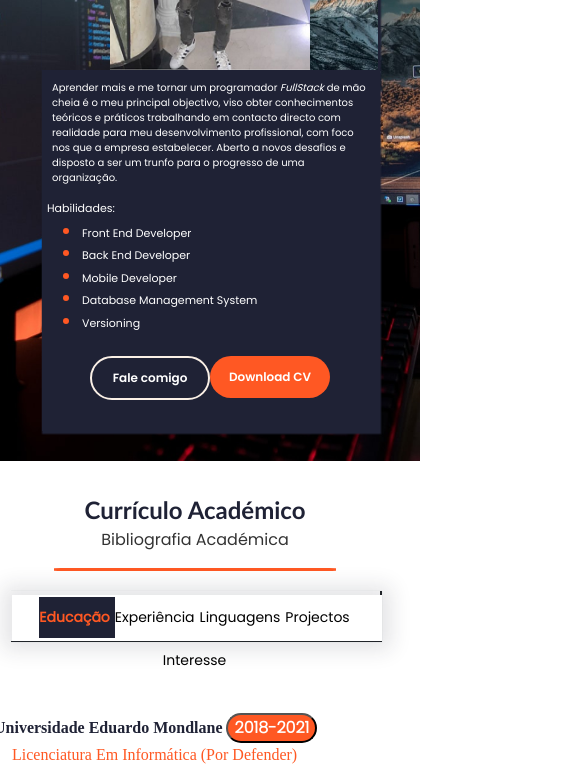
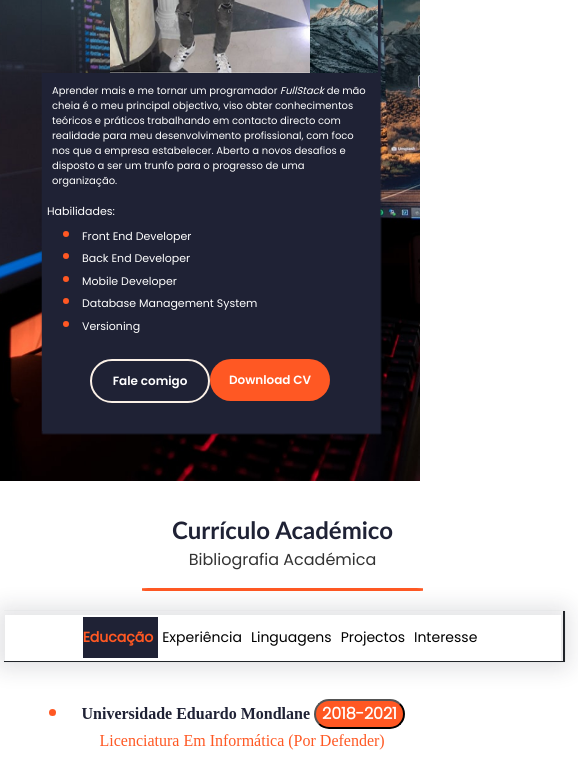
Before and after one commit to ArsenioLanga/Portfolio_Oficial, a React (Create React App) app: page / in a window 390 px wide. Shown: the part 1156-1934 px from the top of the page, 578 px wide, since content can reach past the window. Built offline with nearby package versions, Linux system fonts and the light colour scheme; a web font is replaced by a local one.

Commit message:
Acertos finais no front end

```diff
--- a/src/PortfolioContainer/About/About.css
+++ b/src/PortfolioContainer/About/About.css
@@ -10,6 +10,7 @@
     background-repeat: no-repeat;
     background-size: cover;
     box-sizing: border-box;
+    padding-bottom: 10px;
 }
 
 .about-header{
@@ -51,7 +52,7 @@
     align-items: center;
     width: 745px;
     min-width: none;
-    height: 480px;
+    height: 470px;
     box-shadow: 1.5px 1.5px 1.5px 1.5px #1F2235;
     transition: 1s ease-out;
     opacity: 1;
@@ -61,7 +62,7 @@
 
 .about-content .about-photo{
     width: 245px;
-    height: 480px;
+    height: 470px;
     background-image: url('./M.png');
     background-repeat: no-repeat;
     background-position: center;
@@ -73,7 +74,7 @@
     flex-wrap: wrap;
     flex-direction: column;
     text-align: left;
-    height: 480px;
+    height: 470px;
     width: 500px;
     box-sizing: border-box;
     background-color: #1F2235;
@@ -114,14 +115,7 @@
     margin: auto;
 }
 
-@media screen and (max-width: 1110px) {
-    .about-container{
-        height: 100vh;
-        justify-content: center;
-        align-items: center;
-    }
 
-}
 @media screen and (max-width: 1110px) {
     .about-container{
         height: 100vh;
@@ -143,7 +137,7 @@
 
 
     .about-content .about-descriction{
-        width: 450px;
+        width: 500px;
     }
 
 }
@@ -153,6 +147,8 @@
     .about-container {
         width: 810px;
         justify-content: baseline;
+        height: auto;
+        padding-bottom: 20px;
     }
 
     .about-container .about-content{
@@ -162,8 +158,10 @@
 
 
     .about-content .about-descriction{
-        width: 450px;
+        width: 80%;
     }
+
+
 
 }
 
--- a/src/PortfolioContainer/About/About.js
+++ b/src/PortfolioContainer/About/About.js
@@ -33,10 +33,11 @@ export default function About(){
 
                       <div className="find-me">
                           <div className="profile-options">
-                           <button className="btn primary-btn">
-                             {""}
-                            Fale comigo {""}
-                           </button>
+                           <a href="#contact">
+                            <button className="btn primary-btn">
+                                Fale comigo
+                            </button>
+                           </a>
                           <a href="curriculum_vitae.pdf" download="Arsenio curriculum_vitae.pdf">
                                 <button className="btn highlighted-btn">Download CV</button>
                             </a>
--- a/src/PortfolioContainer/Home/Profile/Profile.css
+++ b/src/PortfolioContainer/Home/Profile/Profile.css
@@ -224,7 +224,7 @@ nav ul li{
 
     .profile-options{
         display: flex;
-        justify-content: space-around;
+        justify-content: space-between;
     }
     .profile-details{
         margin: 25px 0 0 0 ;
--- a/src/PortfolioContainer/Home/Profile/Profile.js
+++ b/src/PortfolioContainer/Home/Profile/Profile.js
@@ -80,10 +80,11 @@ export default function Profile(){
                         </span>
                     </div>
                     <div className="profile-options">
-                       <button className="btn primary-btn">
-                           {""}
-                           Fale comigo {""}
-                       </button>
+                       <a href="#contact">
+                            <button className="btn primary-btn">
+                                Fale comigo
+                            </button>
+                           </a>
                        <a href="curriculum_vitae.pdf" download="Arsenio curriculum_vitae.pdf">
                             <button className="btn highlighted-btn">Download CV</button>
                         </a>
--- a/src/PortfolioContainer/Resume/Resume.css
+++ b/src/PortfolioContainer/Resume/Resume.css
@@ -422,18 +422,19 @@
     @media screen and (max-width: 810px){
         .resume-content{
             flex-direction: column;
-            width: 700px;
+            width: 750px;
         }
         .resume-content .resume-option{
+            display: flex;
             height: 50px;
-            width: 640px;
+            width: 750px;
             padding: 2px;
             box-shadow:1px 0.5px 0.5px .5px;
         }
 
         .resume-content .resume-option .option{
             height: 100%;
-            width: 640px;
+            width: 740px;
             margin-top: 2px;
             margin-left: auto;
             margin-right: auto;
@@ -470,19 +471,18 @@
 
     @media screen and (max-width: 575px){
         .resume-content{
-            width: 375px;
+            width: 565px;
         }
 
         .resume-content .resume-option{
             height: 50px;
-            width: 370px;
-            padding: 2px;
+            width: 560px;
             box-shadow:1px 0.5px 0.5px .5px;
         }
 
         .resume-content .resume-option .option{
             height: 100%;
-            width: 370px;
+            width: 558px;
             box-sizing: border-box;
         }
 
@@ -490,15 +490,108 @@
             font-size: 14px;
             padding-left: 0;
             padding-right: 5px;
-            margin: 0;
-            margin-top: 2px;
+            margin: 2px;
         }
 
         .resume-item .resume-item-container{
             padding: 10px;
         }
 
+        .educacao .content-bio{
+            padding-top: 1px;
         }
+
+        .resume-item .resume-item-container .projectos{
+            padding-top: 15px;
+        }
+
+        .resume-item .resume-item-container .interesse{
+            padding-top: 10px;
+        }
+
+    }
+
+/*
+    @media screen and (max-width: 420px){
+        .resume-content{
+            width: 420px;
+            height: 400px;
+            justify-content: center;
+            align-items: center;
+        }
+
+        .resume-content .resume-option{
+            height: 50px;
+            width: 418px;
+            box-shadow:1px 0.5px 0.5px .5px;
+        }
+
+        .resume-content .resume-option .option{
+            height: 100%;
+            width: 418px;
+            box-sizing: border-box;
+        }
+
+        .btn-option{
+            font-size: 14px;
+            padding-left: 0;
+            padding-right: 5px;
+            margin: 2px;
+        }
+
+        .resume-item{
+            /* width: 420px;
+        }
+        .resume-item .resume-item-container{
+            width: 420px;
+            padding: 5px;
+        }
+
+        .educacao .content-bio{
+            width: 620px;
+            padding-left: 30px;
+            margin-top: 50px;
+        }
+
+        .content-bio ul li{
+            margin: 2px;
+            margin-top: 10px;
+            padding-left: 30px
+        }
+
+        .resume-item .resume-item-container .experiencia{
+
+
+            width: 500px;;
+
+            background: #FF5823;
+            margin-top: 0px;
+            padding-top: 3px;
+            padding-left: 50px;
+            padding-right: 50px;
+            text-align: center;
+        }
+
+            .btn-experience{
+                font-family: "Poppins Light";
+                font-weight: 700;
+                background-color: #1F2235;
+                color: #FF5823;
+                border-radius: 30px;
+                margin-left: 43px;
+            }
+
+        .resume-item .resume-item-container .projectos{
+
+            background: #FF5823;
+            padding-top: 15px;
+        }
+
+        .resume-item .resume-item-container .interesse{
+            padding-top: 10px;
+        }
+    }
+ */
 
 
  @media screen and (max-width: 375px){
@@ -508,45 +601,45 @@
 
         .resume-content .resume-option{
             height: 50px;
-            width: 370px;
+            width: 375px;
             padding: 2px;
             box-shadow:1px 0.5px 0.5px .5px;
         }
 
         .resume-content .resume-option .option{
             height: 100%;
-            width: 370px;
+            width: 375px;
             box-sizing: border-box;
         }
 
         .btn-option{
-            font-size: 14px;
+            font-size: 12px;
             padding-left: 0;
-            padding-right: 5px;
+            padding-right: 2px;
             margin: 0;
             margin-top: 2px;
         }
 
 
         .resume-content .resume-item{
-                width: 370px;
+            width: 375px;
 
         }
 
         .resume-item .resume-item-container{
-                width: 370px;
+            width: 375px;
         }
 
             .educacao .content-bio{
-                padding-top: 2px;
+                margin-top: -10px;
                 align-items: center;
                 justify-content: left;
                 text-align: left;
             }
 
             .content-bio ul{
-                margin: 5px;
-                margin-top: 60px;
+                margin: 2px;
+                margin-top: 30px;
             }
             .content-bio li{
                 font-family: cursive;
@@ -585,7 +678,7 @@
             }
 
             .experiencia .content-experience{
-                padding-top: 5px;
+                padding-top: 50px;
             }
 
             .span-title-experience{
@@ -610,6 +703,7 @@
 
 
             .resume-item .resume-item-container .skins{
+                padding-top: 50px;
                 height: 325px;
             }
 
@@ -637,7 +731,7 @@
 
             .resume-item .resume-item-container .projectos{
                 height: 325px;
-                padding-top: 15px;
+                padding-top: 35px;
             }
 
             .procjct-title{
@@ -650,9 +744,8 @@
 
 
         .resume-item .resume-item-container .interesse{
-            /* height: 325px; */
             margin-top: 15px;
-            padding-top: 10px;
+            padding-top: 35px;
         }
 
         .interesse-content .interesse-title{
@@ -720,7 +813,7 @@
             }
 
             .experiencia .content-experience{
-                padding-top: 1px;
+                padding-top: 17px;
             }
 
             .span-title-experience{
@@ -731,11 +824,14 @@
 
             .span-content-experience{
                 margin-top: 1px;
-                font-size: 8px;
+                font-size: 9px;
             }
 
             .btn-experience{
-             font-size: 2px;
+                /* right: 300px;
+             font-size: 9px;
+             width: 70px; */
+             display: none;
             }
 
 
@@ -785,7 +881,7 @@
 
         .resume-item .resume-item-container .interesse{
             margin-top: 5px;
-            padding-top: 5px;
+            padding-top: 35px;
         }
 
         .interesse-content .interesse-title{
@@ -797,7 +893,15 @@
         }
 
         .interesse-content ::marker{
-            font-size: 14px;
+            font-size: 12px;
+        }
+
+        .interesse-content ul li{
+            margin-top: 0px;
+        }
+
+        .interesse-content ul li p{
+            margin-top: 0px;
         }
 
 
```
Also changed, not shown: src/PortfolioContainer/Contact/Contact.css (+27 -14 lines), 1 other file (tests, documents, lock files or other folders). Lines whose indentation alone changed are shown as unchanged.
